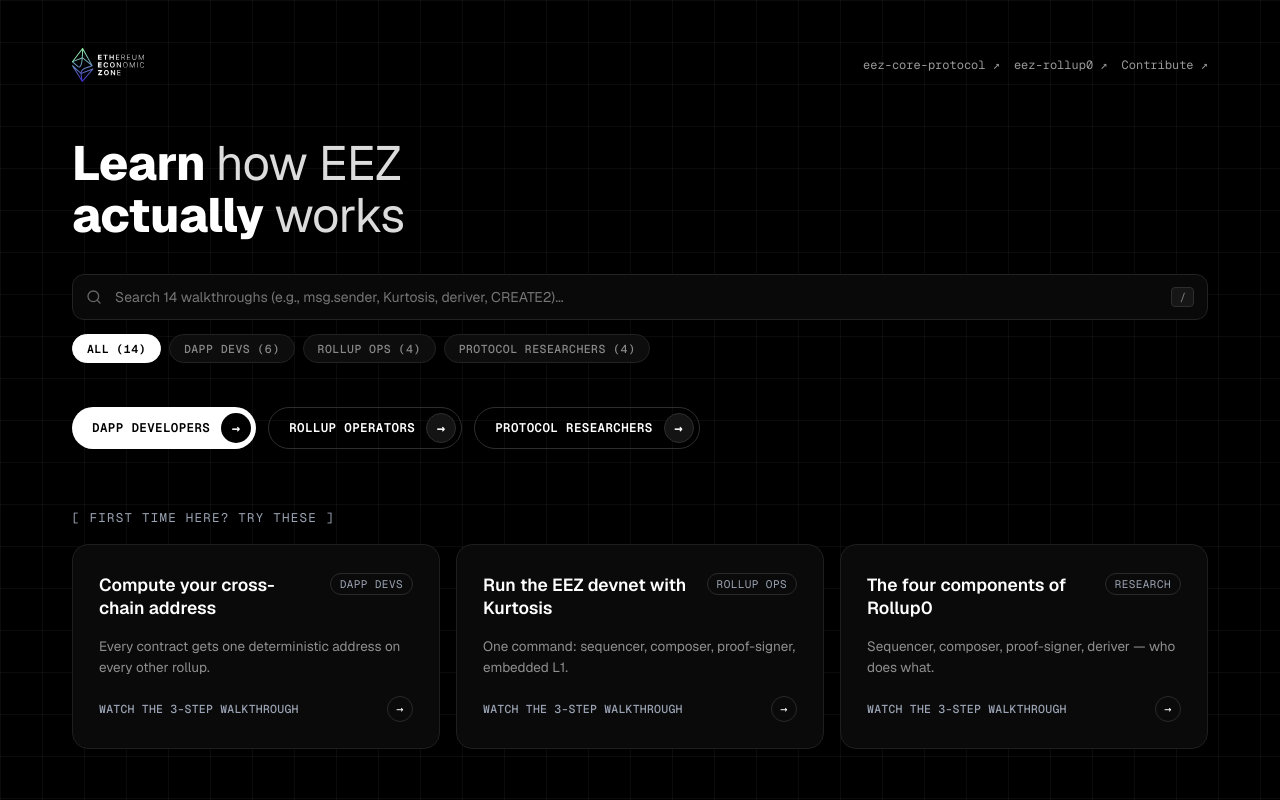
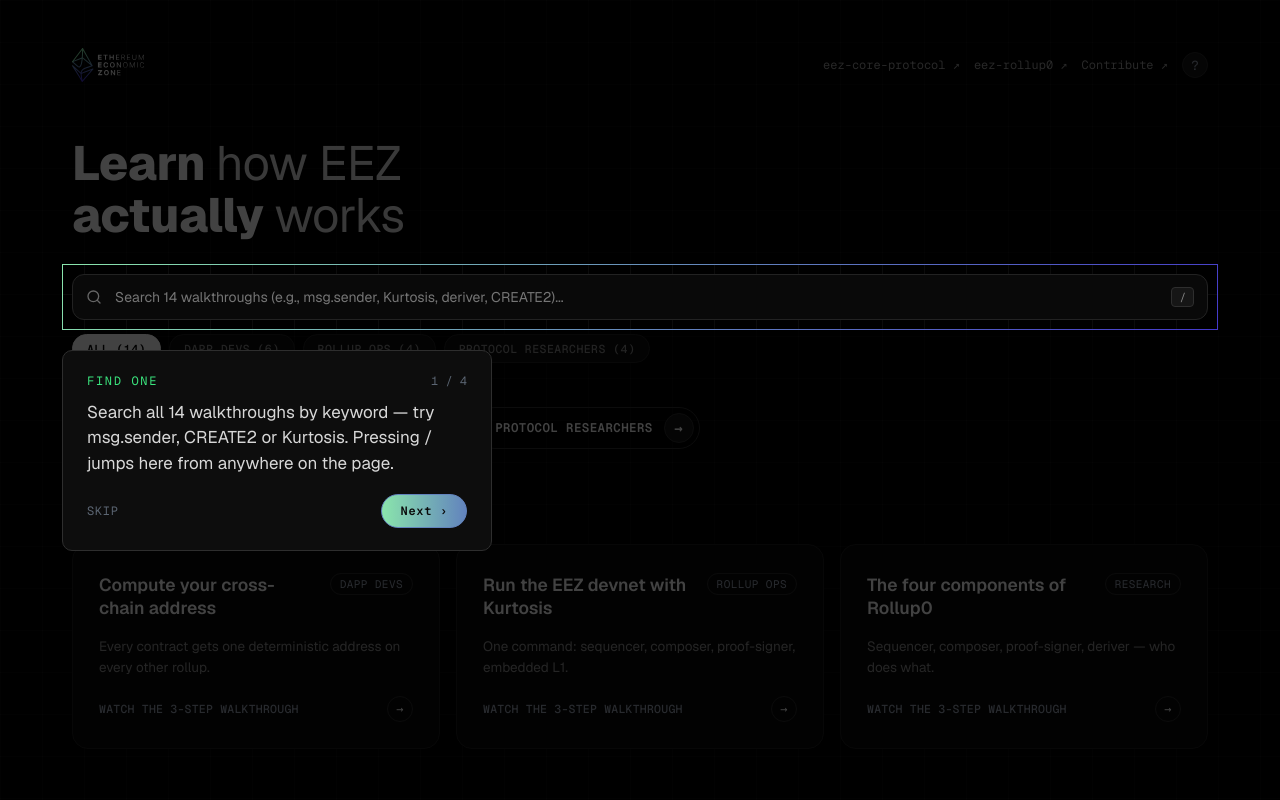
Before and after one commit to 0xarmagan/eez-demos, a plain HTML site: page index.html in a window 1280 px wide. Shown: the top 800 px of the page. Drawn offline with nearby package versions, Linux system fonts and the light colour scheme.

Commit message:
Intro tour on the demos index
The 14 walkthroughs each explain themselves now, but the page everyone
lands on first did not. Four steps on index.html: search (including
that / focuses it), the audience filters and their live counts, where
to start if you have no idea, and what a card actually is.

This needed a second coordinate mode in eez-tour.js. The walkthroughs
render into a fixed 1920x1080 #stage that gets scale-transformed, so
the tour mounts inside it and works in stage units. index.html is an
ordinary scrolling document with no stage at all, so page mode pins
the layer to the viewport, uses rects as-is with no transform to undo,
and scrolls each target to centre before measuring — otherwise a
below-fold target gets a spotlight on empty space. It also redraws on
scroll and resize, and cleans those listeners up on close.

The stage path is untouched: mode is chosen by whether #stage exists.
Re-verified all 14 walkthroughs (5 steps, ? present, geometry sound,
zero errors) and the cross-viewport geometry test still reports zero
drift at all five widths including the clamped one.

Two things this turned up:

The callout was covering the element it described. A full-width target
like the search row leaves no room either side, and the placement
logic fell through to centring the card on top of it. There is now an
above/below fallback, so a wide target gets the card underneath.

Steps run in document order. They were search, filters, a card, then
the section heading, which made the page scroll down and then back up.
The heading comes first in the document, so it comes first here.

Index steps skip the narrow-viewport suppression the walkthroughs use.
That guard exists because "left / right" stops being true when the
layout stacks; none of the index copy says left or right.

```diff
--- a/assets/eez-tour.js
+++ b/assets/eez-tour.js
@@ -56,13 +56,29 @@
     };
   }
 
+  /* The walkthroughs render into a scale-transformed #stage; index.html is an
+     ordinary scrolling document. Page mode pins the layer to the viewport, so
+     rects can be used as-is and there is no transform to undo. */
+  function isPageMode() { return !$("stage"); }
+
+  function rectFor(el) {
+    if (isPageMode()) {
+      var r = el.getBoundingClientRect();
+      return { left: r.left, top: r.top, width: r.width, height: r.height };
+    }
+    return rectIn($("stage"), el);
+  }
+
+  function boundsW() { return isPageMode() ? (root.innerWidth || STAGE_W) : STAGE_W; }
+  function boundsH() { return isPageMode() ? (root.innerHeight || 1080) : 1080; }
+
   /* Smallest rect covering every element given. Used for the button cluster,
      which is several separately-positioned buttons. */
   function unionIn(stage, els) {
     var out = null;
     for (var i = 0; i < els.length; i++) {
       if (!els[i]) { continue; }
-      var r = rectIn(stage, els[i]);
+      var r = rectFor(els[i]);
       if (!out) { out = { left: r.left, top: r.top, right: r.left + r.width, bottom: r.top + r.height }; }
       else {
         out.left = Math.min(out.left, r.left);
@@ -75,7 +91,39 @@
     return { left: out.left, top: out.top, width: out.right - out.left, height: out.bottom - out.top };
   }
 
+  function buildIndexSteps() {
+    var steps = [];
+    var q = function (sel) { return document.querySelector(sel); };
+
+    if (q(".search-box-row")) {
+      steps.push({ els: [q(".search-box-row")], pad: 10,
+        kicker: "FIND ONE",
+        body: "Search all 14 walkthroughs by keyword \u2014 try msg.sender, CREATE2 or Kurtosis. " +
+              "Pressing / jumps here from anywhere on the page." });
+    }
+    if (q(".filter-tabs")) {
+      steps.push({ els: [q(".filter-tabs")], pad: 10,
+        kicker: "OR BROWSE BY AUDIENCE",
+        body: "Three tracks: 6 for dapp developers, 4 for rollup operators, 4 for protocol " +
+              "researchers. The counts are live, so a filter never lands you on an empty list." });
+    }
+    var firstTime = q(".sec-head");
+    if (firstTime) {
+      steps.push({ els: [firstTime], pad: 12,
+        kicker: "NOT SURE WHERE TO START",
+        body: "These three are the ones to open first, one per audience. Each takes about a minute." });
+    }
+    if (q(".card")) {
+      steps.push({ els: [q(".card")], pad: 8,
+        kicker: "WHAT A CARD IS",
+        body: "Every card is a 3-step walkthrough built on real, cited protocol source \u2014 not " +
+              "pseudocode. The line under the title tells you what you will come away knowing." });
+    }
+    return steps;
+  }
+
   function buildSteps() {
+    if (isPageMode()) { return buildIndexSteps(); }
     var steps = [];
 
     if ($("stageCol")) {
@@ -149,7 +197,8 @@
   }
 
   function start(opts) {
-    var stage = $("stage");
+    var pageMode = isPageMode();
+    var stage = pageMode ? document.body : $("stage");
     if (!stage) { return; }
     var steps = buildSteps();
     if (!steps.length) { return; }
@@ -161,7 +210,9 @@
     layer.id = "tourLayer";
     layer.setAttribute("role", "dialog");
     layer.setAttribute("aria-label", "How to read this page");
-    layer.style.cssText = "position:absolute;left:0;top:0;width:1920px;height:1080px;z-index:200;";
+    layer.style.cssText = pageMode
+      ? "position:fixed;left:0;top:0;right:0;bottom:0;z-index:2000;"
+      : "position:absolute;left:0;top:0;width:1920px;height:1080px;z-index:200;";
 
     var hole = document.createElement("div");
     // One element makes the whole spotlight: a transparent box with an
@@ -189,6 +240,10 @@
     function close() {
       if (layer.parentNode) { layer.parentNode.removeChild(layer); }
       document.removeEventListener("keydown", onKey, true);
+      if (onReflow) {
+        root.removeEventListener("scroll", onReflow, true);
+        root.removeEventListener("resize", onReflow);
+      }
       markSeen();
       onDone();
     }
@@ -208,6 +263,13 @@
 
     function draw() {
       var st = steps[idx];
+      // On a scrolling page the target may be below the fold; centre it first,
+      // then measure, or the spotlight lands on empty space.
+      if (pageMode && st.els[0] && st.els[0].scrollIntoView) {
+        try { st.els[0].scrollIntoView({ block: "center", inline: "nearest" }); } catch (e) {
+          st.els[0].scrollIntoView();
+        }
+      }
       var r = unionIn(stage, st.els);
       if (!r) { go(1); return; }
       var pad = st.pad || 10;
@@ -235,18 +297,42 @@
       // Place the card beside the spotlight, then clamp it inside the stage.
       var ch = card.offsetHeight || 190;
       var cx, cy;
-      if (hx + hw + GAP + CARD_W <= STAGE_W - 24) { cx = hx + hw + GAP; }
-      else if (hx - GAP - CARD_W >= 24) { cx = hx - GAP - CARD_W; }
-      else { cx = Math.min(Math.max(24, hx), STAGE_W - CARD_W - 24); }
-      cy = hy + hh / 2 - ch / 2;
+      var BW = boundsW(), BH = boundsH();
+      if (hx + hw + GAP + CARD_W <= BW - 24) {
+        // beside, to the right
+        cx = hx + hw + GAP;
+        cy = hy + hh / 2 - ch / 2;
+      } else if (hx - GAP - CARD_W >= 24) {
+        // beside, to the left
+        cx = hx - GAP - CARD_W;
+        cy = hy + hh / 2 - ch / 2;
+      } else if (hy + hh + GAP + ch <= BH - 24) {
+        // A wide target leaves no room either side, so go under it. Without
+        // this the card fell back to overlapping the very thing it describes.
+        cx = Math.min(Math.max(24, hx), BW - CARD_W - 24);
+        cy = hy + hh + GAP;
+      } else if (hy - GAP - ch >= 24) {
+        cx = Math.min(Math.max(24, hx), BW - CARD_W - 24);
+        cy = hy - GAP - ch;
+      } else {
+        cx = Math.min(Math.max(24, hx), BW - CARD_W - 24);
+        cy = hy + hh / 2 - ch / 2;
+      }
       if (cy < 24) { cy = 24; }
-      if (cy + ch > 1080 - 24) { cy = 1080 - 24 - ch; }
+      if (cy + ch > BH - 24) { cy = BH - 24 - ch; }
       card.style.left = cx + "px";
       card.style.top = cy + "px";
 
       $("tourNext").addEventListener("click", function () { go(1); });
       $("tourSkip").addEventListener("click", close);
       if ($("tourPrev")) { $("tourPrev").addEventListener("click", function () { go(-1); }); }
+    }
+
+    var onReflow = null;
+    if (pageMode) {
+      onReflow = function () { if (layer.parentNode) { draw(); } };
+      root.addEventListener("scroll", onReflow, true);
+      root.addEventListener("resize", onReflow);
     }
 
     document.addEventListener("keydown", onKey, true);
@@ -262,7 +348,7 @@
        and "left / right" would be a lie. */
     maybeStart: function (opts) {
       if (hasSeen()) { return false; }
-      if (root.innerWidth && root.innerWidth <= 820) { return false; }
+      if (!isPageMode() && root.innerWidth && root.innerWidth <= 820) { return false; }
       start(opts);
       return true;
     }
--- a/index.html
+++ b/index.html
@@ -112,6 +112,7 @@ h1 .l{font-weight:300;color:#dcdcdc}
       <a href="https://github.com/eez-association/eez-core-protocol">eez-core-protocol ↗</a>
       <a href="https://github.com/eez-association/eez-rollup0">eez-rollup0 ↗</a>
       <a href="https://github.com/0xarmagan/eez-demos/blob/main/CONTRIBUTING.md">Contribute ↗</a>
+      <button id="btnHelp" type="button" title="How to use this page" aria-label="How to use this page" style="width:26px;height:26px;flex:none;background:#141414;border:1px solid #2a2a2a;border-radius:50%;color:var(--muted);font-family:var(--mono);font-size:13px;line-height:1;cursor:pointer;padding:0;">?</button>
       </nav>
   </div>
 
@@ -293,6 +294,7 @@ h1 .l{font-weight:300;color:#dcdcdc}
   </footer>
 
 </div>
+<script src="assets/eez-tour.js"></script>
 <script>
 (function(){
   var searchInput = document.getElementById("searchInput");
@@ -357,6 +359,15 @@ h1 .l{font-weight:300;color:#dcdcdc}
       if (searchInput) searchInput.focus();
     }
   });
+
+  function eezTour(){ return (typeof EEZTour !== "undefined") ? EEZTour : null; }
+  var btnHelp = document.getElementById("btnHelp");
+  if (btnHelp) {
+    btnHelp.addEventListener("click", function(){ if (eezTour()) { eezTour().start(); } });
+  }
+  // Same site-wide key as the walkthroughs, so arriving here after seeing the
+  // tour on a walkthrough does not show it a second time.
+  if (eezTour()) { eezTour().maybeStart(); }
 })();
 </script>
 </body></html>
```
